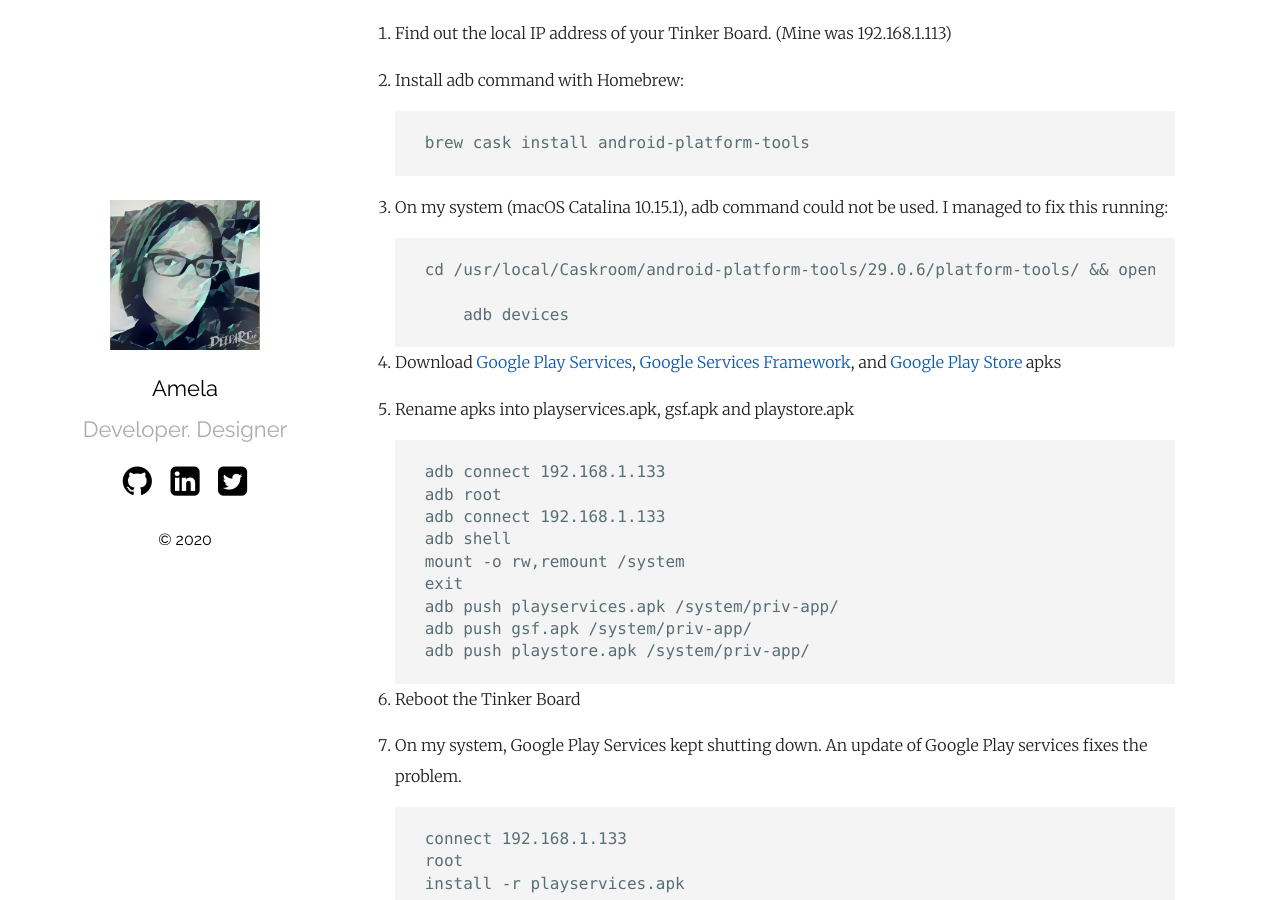
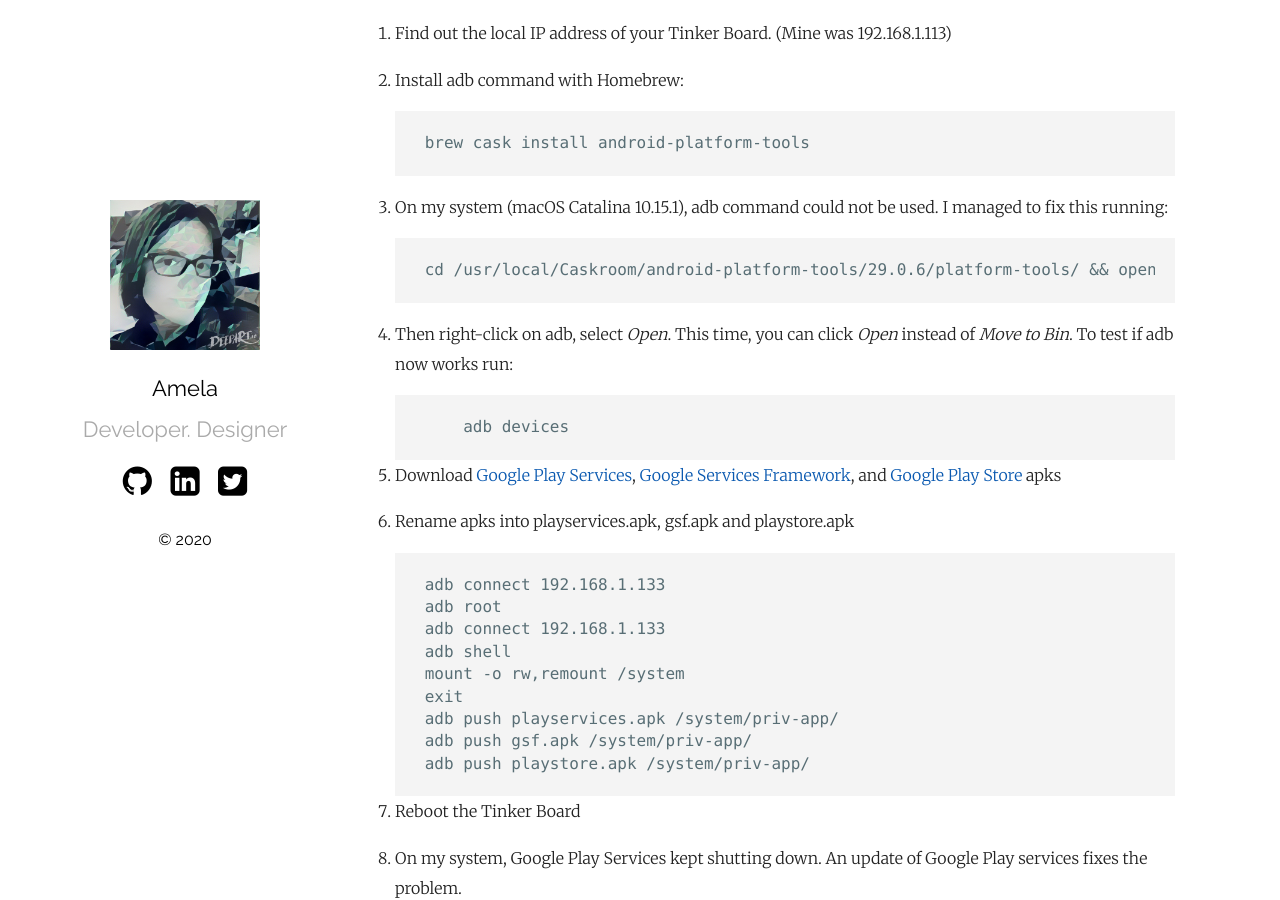
Before and after one commit to amela/amela.github.io, a Jekyll site: the page built from _posts/2020-03-21-how-to-install-android-on-tinkerboard.markdown, in a window 1280 px wide and 900 px high, scrolled down 801 px. Built offline with Jekyll 4.4.1, drawn with Linux system fonts in a browser that asks for light colours; part of the change alters nothing that is shown.

```diff
--- a/_posts/2020-03-21-how-to-install-android-on-tinkerboard.markdown
+++ b/_posts/2020-03-21-how-to-install-android-on-tinkerboard.markdown
@@ -35,11 +35,11 @@ It took about 2 minutes to complete the dd command
 3. On my system (macOS Catalina 10.15.1), adb command could not be used. I managed to fix this running:
 
         cd /usr/local/Caskroom/android-platform-tools/29.0.6/platform-tools/ && open .
-Then right-click on adb, select *Open*. This time, you can click *Open* instead of *Move to Bin*. To test if adb now works run:
+4. Then right-click on adb, select *Open*. This time, you can click *Open* instead of *Move to Bin*. To test if adb now works run:
 
    	     adb devices
-4. Download [Google Play Services][play-services], [Google Services Framework][play-gsf], and [Google Play Store][play-store] apks
-5. Rename apks into playservices.apk, gsf.apk and playstore.apk
+5. Download [Google Play Services][play-services], [Google Services Framework][play-gsf], and [Google Play Store][play-store] apks
+6. Rename apks into playservices.apk, gsf.apk and playstore.apk
 
         adb connect 192.168.1.133
         adb root
@@ -50,13 +50,13 @@ Then right-click on adb, select *Open*. This time, you can click *Open* instead
         adb push playservices.apk /system/priv-app/
         adb push gsf.apk /system/priv-app/
         adb push playstore.apk /system/priv-app/
-5. Reboot the Tinker Board
-6. On my system, Google Play Services kept shutting down. An update of Google Play services fixes the problem.
+7. Reboot the Tinker Board
+8. On my system, Google Play Services kept shutting down. An update of Google Play services fixes the problem.
 
         connect 192.168.1.133
         root
         install -r playservices.apk
-7. Now you should be able to install apps you like.
+9. Now you should be able to install apps you like.
 
 ## Credits
 Check out [ossblog][flashing-instrucion] for more info on how to flash sd card and [x10.dev][google-play-instructions] on how to install GooglePlay.
```
